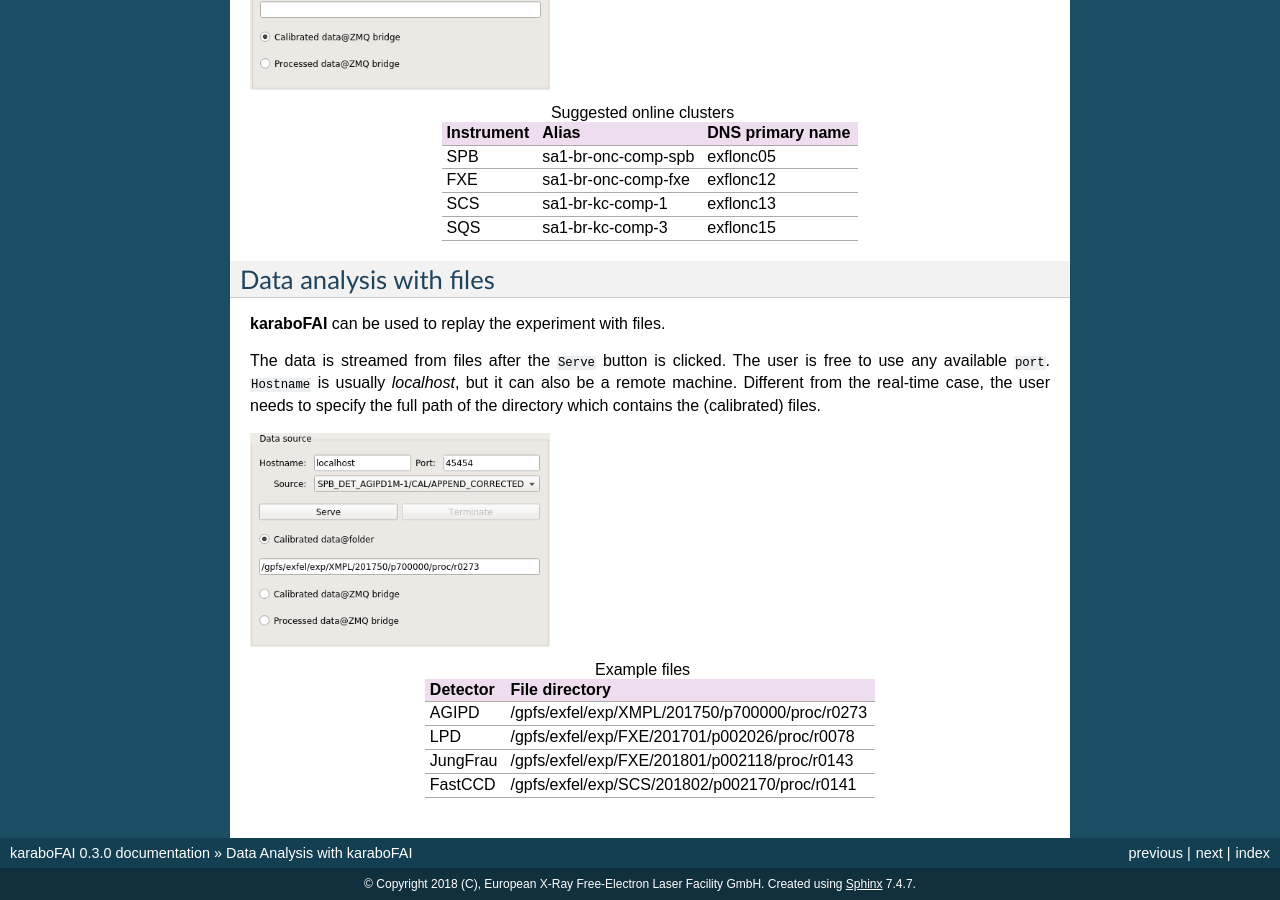
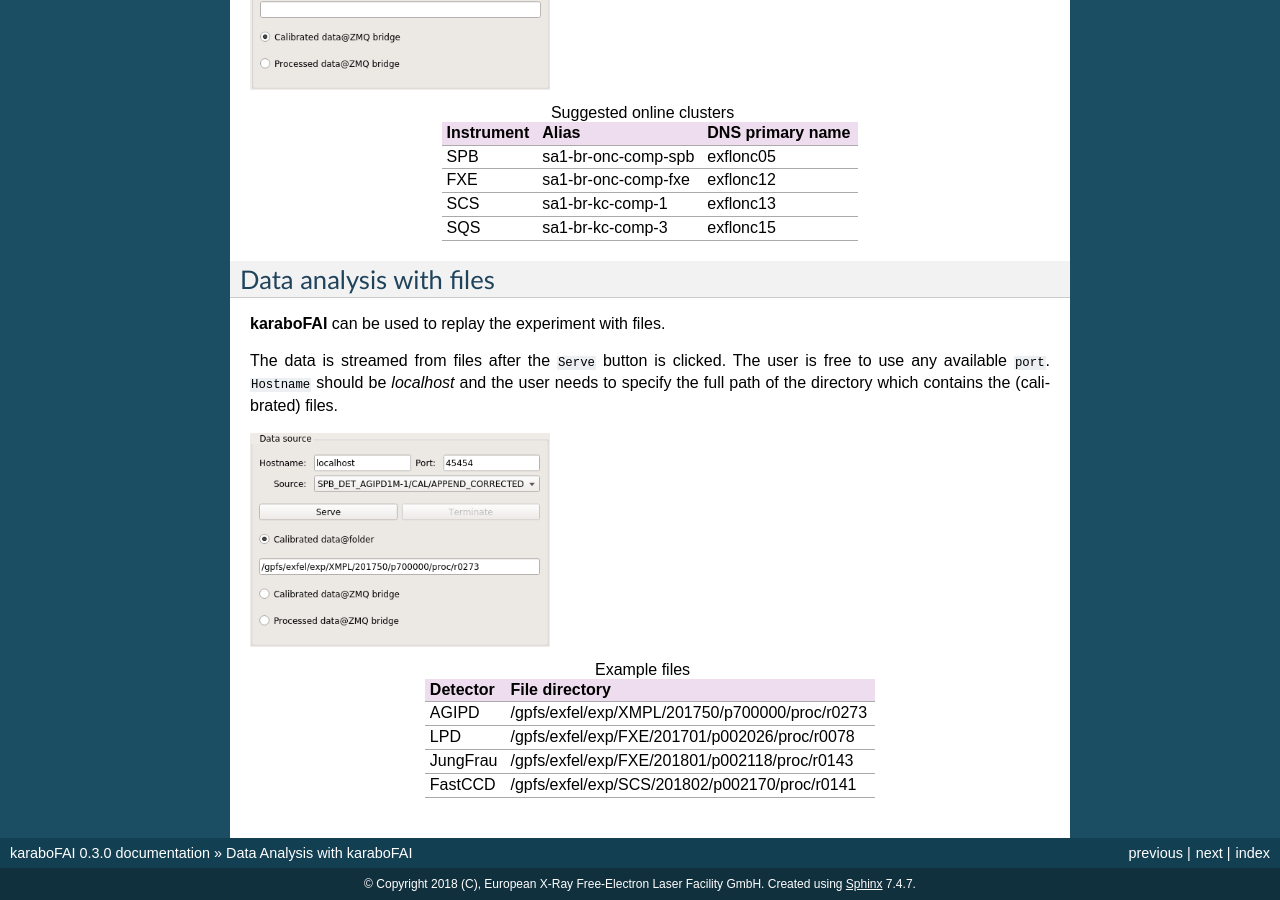
Before and after one commit to European-XFEL/EXtra-foam, a Sphinx documentation site: the page built from docs/start.rst, in a window 1280 px wide and 900 px high, scrolled down 624 px. Built offline with Sphinx 7.4.7, drawn with Linux system fonts in a browser that asks for light colours.

Commit message:
DOC: modify description about serve files.

```diff
--- a/docs/start.rst
+++ b/docs/start.rst
@@ -61,10 +61,9 @@
 
 
 The data is streamed from files after the ``Serve`` button is clicked. The user
-is free to use any available ``port``. ``Hostname`` is usually `localhost`, but
-it can also be a remote machine. Different from the real-time case, the user
-needs to specify the full path of the directory which contains the (calibrated)
-files.
+is free to use any available ``port``. ``Hostname`` should be `localhost` and
+the user needs to specify the full path of the directory which contains the
+(calibrated) files.
 
 .. image:: images/data_source_from_file.png
    :width: 300
```
